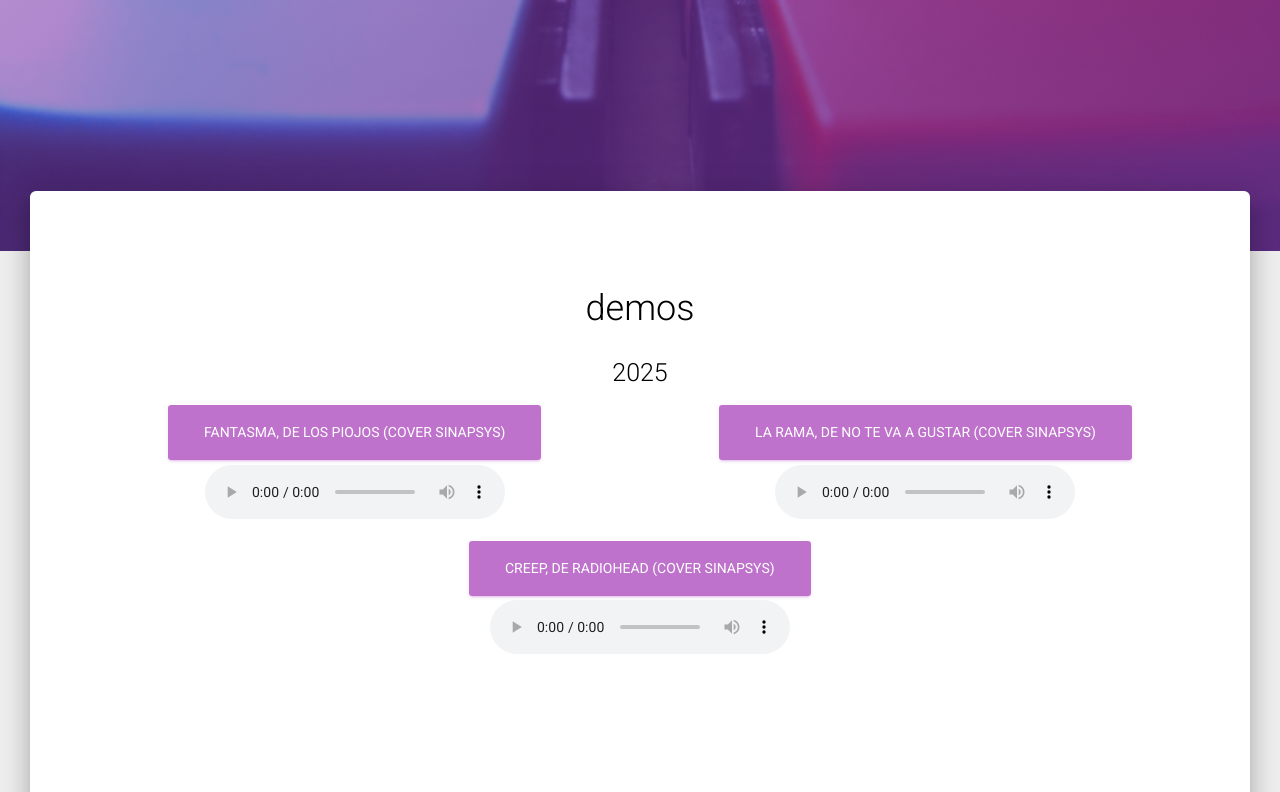
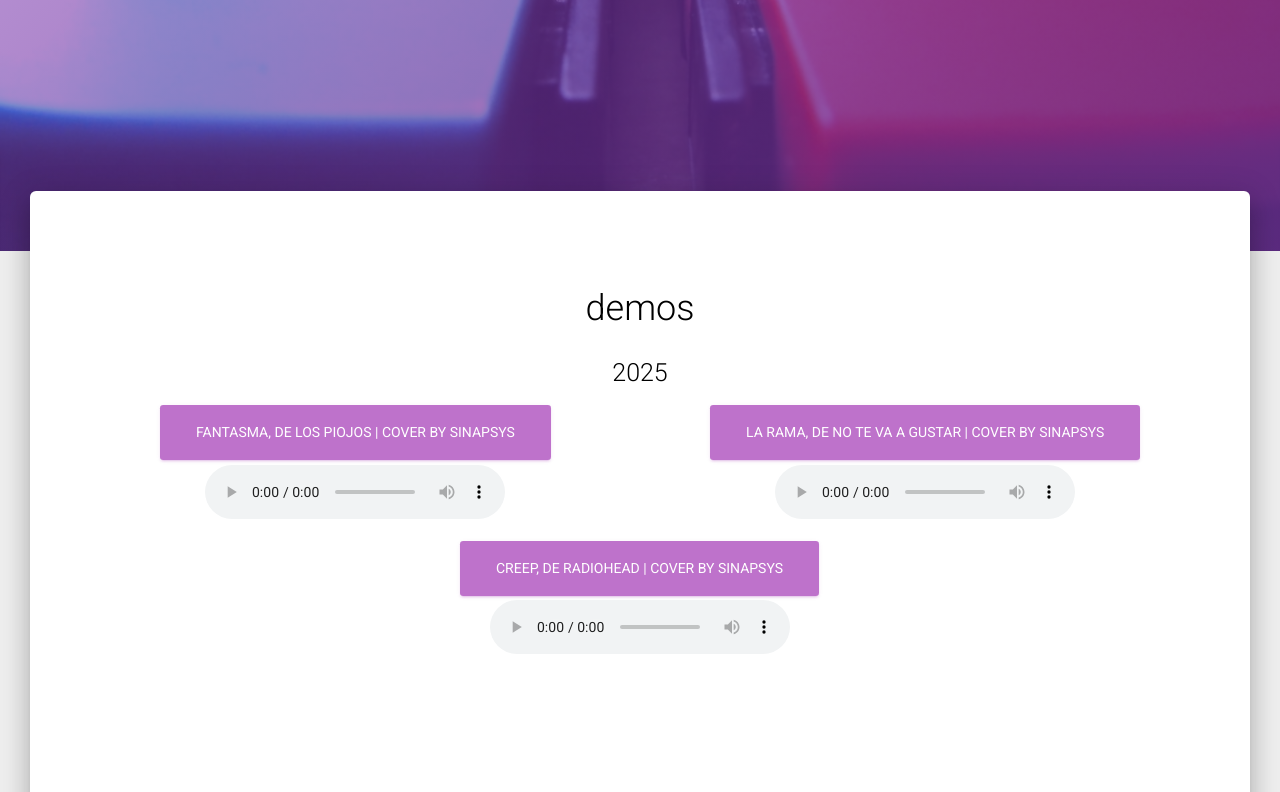
Before and after one commit to naihloan/sinapsys, a website: page index.html in a window 1280 px wide. Shown: the part 469-1261 px from the top of the page. Drawn offline with Linux system fonts and the light colour scheme.

Commit message:
more typos

```diff
--- a/index.html
+++ b/index.html
@@ -108,7 +108,7 @@
           </div>
           <div class="col-sm-8 col-md-6 mx-auto">
             <a href="#" class="btn btn-primary btn-lg disabled"> <!-- <i class="fa fa-html5"></i>  -->
-              Fantasma, de Los Piojos (cover sinapsys)
+              Fantasma, de Los Piojos | Cover by Sinapsys
             </a> <br>
               <audio id="SanHolo" controls><source
                 src="./docs/Fantasma.mp3"
@@ -120,7 +120,7 @@
           <div class="col-sm-8 col-md-6 mx-auto">
             <a href="#" class="btn btn-primary btn-lg disabled"> <!-- <i class="fa fa-html5"></i>  -->
               La Rama, de No Te Va a Gustar
-              (cover sinapsys)
+               | Cover by Sinapsys
             </a> <br>
               <audio id="SanHolo" controls><source
                 src="./docs/LaRama.wav"
@@ -131,7 +131,8 @@
 
           <div class="col-sm-8 col-md-6 mx-auto">
             <a href="#" class="btn btn-primary btn-lg disabled"> <!-- <i class="fa fa-html5"></i>  -->
-              Creep, de Radiohead (cover sinapsys)
+              Creep, de Radiohead
+               | Cover by Sinapsys
             </a> <br>
               <audio id="SanHolo" controls><source
                 src="./docs/Creep.wav"
```
